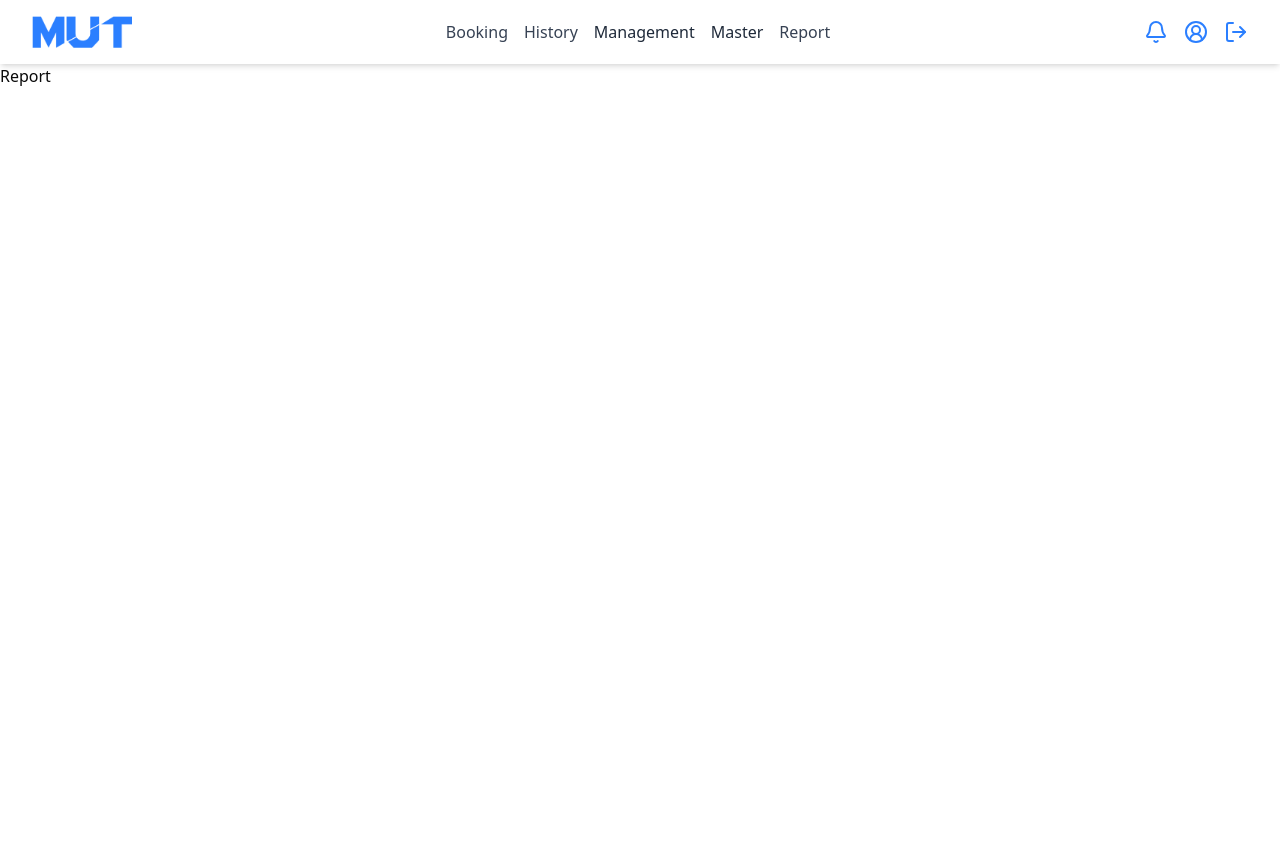
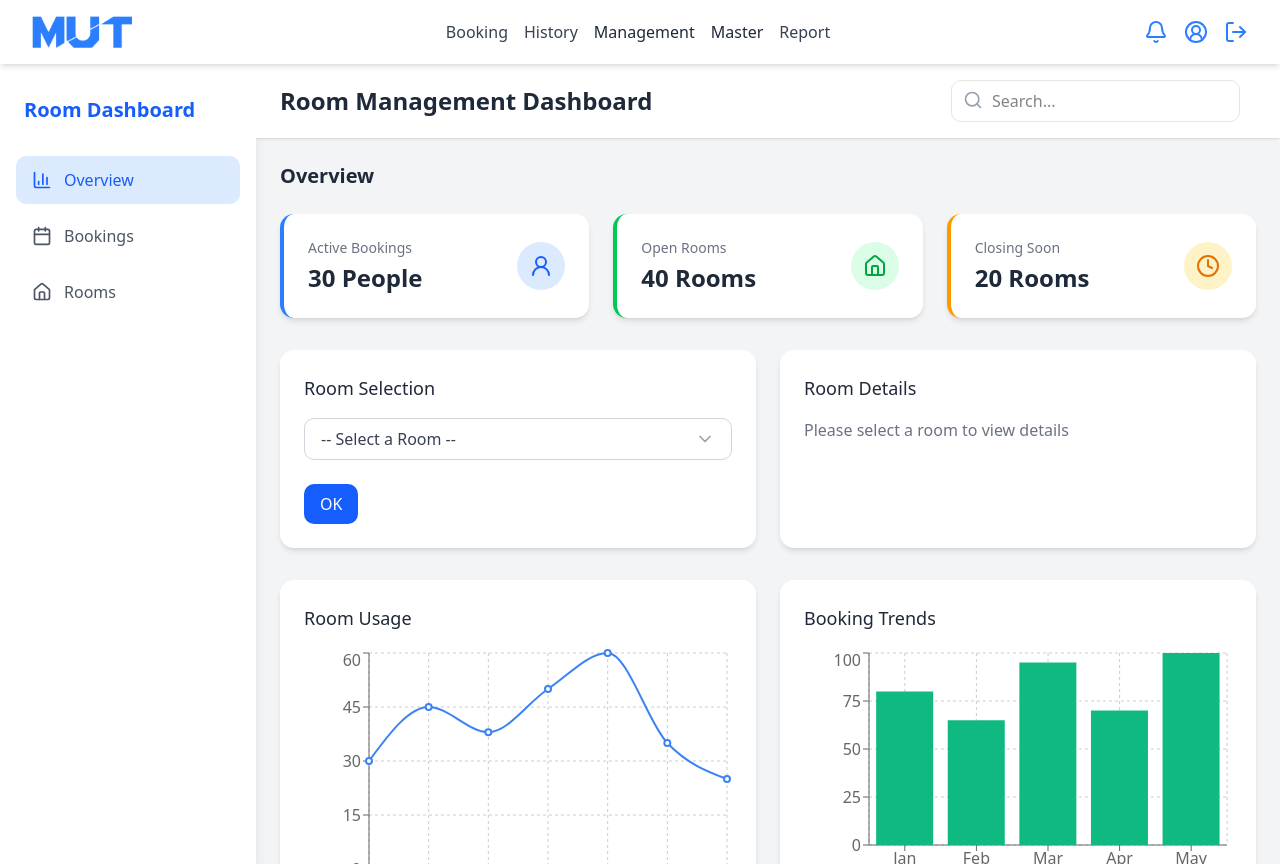
Before and after one commit to Tisarji/Reserve-Project, a Next.js app in the folder reserve-book-repair/: page /report in a window 1280 px wide. Before the commit the page ends 800 px from the top, so only its background shows below. Built offline with nearby package versions, Linux system fonts and the light colour scheme.

Commit message:
update report dashboard

```diff
--- a/reserve-book-repair/package.json
+++ b/reserve-book-repair/package.json
@@ -32,6 +32,7 @@
     "eslint": "^9",
     "eslint-config-next": "15.3.1",
     "prisma": "^6.7.0",
+    "recharts": "^2.15.3",
     "tailwindcss": "^4",
     "tw-animate-css": "^1.2.8",
     "typescript": "^5"
--- a/reserve-book-repair/src/app/(homepage)/searchform/page.tsx
+++ b/reserve-book-repair/src/app/(homepage)/searchform/page.tsx
@@ -170,7 +170,7 @@ const SearchForm = () => {
 							<div className="pt-4">
 								<Button
 									type="submit"
-									className="w-full py-6 bg-gray-900 hover:bg-indigo-700 text-white text-lg font-semibold rounded-lg shadow-md transition duration-300 ease-in-out flex items-center justify-center gap-2"
+									className="w-full py-6 bg-gray-900 hover:bg-indigo-700 text-white text-lg font-semibold rounded-lg shadow-md transition duration-300 ease-in-out flex items-center justify-center gap-2 cursor-pointer"
 								>
 									<Search className="h-5 w-5" />
 									Find Available Rooms
--- a/reserve-book-repair/src/app/report/page.tsx
+++ b/reserve-book-repair/src/app/report/page.tsx
@@ -1,9 +1,293 @@
-import React from 'react'
+"use client";
+
+import React, { useState } from "react";
+import {
+	UserRound,
+	Home,
+	Clock,
+	ChevronDown,
+	Search,
+	BarChart3,
+	Calendar,
+} from "lucide-react";
+
+import {
+	LineChart,
+	Line,
+	XAxis,
+	YAxis,
+	CartesianGrid,
+	Tooltip,
+	ResponsiveContainer,
+	BarChart,
+	Bar,
+	Legend,
+} from "recharts";
 
 function Report() {
-  return (
-	<div>Report</div>
-  )
+	const [selectedRoom, setSelectedRoom] = useState("");
+	const [dropdownOpen, setDropdownOpen] = useState(false);
+	const [activeTab, setActiveTab] = useState("overview");
+
+	const stats = {
+		booking: 30,
+		openRooms: 40,
+		closingRooms: 20,
+	};
+
+	const roomOptions = ["MII101", "MII102", "MII103", "MII104", "MII105"];
+
+	const toggleDropdown = () => {
+		setDropdownOpen(!dropdownOpen);
+	};
+
+	const selectRoom = (room: string): void => {
+		setSelectedRoom(room);
+		setDropdownOpen(false);
+	};
+
+	const roomUsageData = [
+		{ date: "Mon", usage: 30 },
+		{ date: "Tue", usage: 45 },
+		{ date: "Wed", usage: 38 },
+		{ date: "Thu", usage: 50 },
+		{ date: "Fri", usage: 60 },
+		{ date: "Sat", usage: 35 },
+		{ date: "Sun", usage: 25 },
+	];
+
+	const bookingTrendsData = [
+		{ month: "Jan", bookings: 80 },
+		{ month: "Feb", bookings: 65 },
+		{ month: "Mar", bookings: 95 },
+		{ month: "Apr", bookings: 70 },
+		{ month: "May", bookings: 100 },
+	];
+
+	return (
+		<div className="flex h-screen bg-gray-100">
+			<div className="hidden md:flex w-64 flex-col bg-white shadow-lg">
+				<div className="px-6 py-8">
+					<h2 className="text-xl font-bold text-blue-600">Room Dashboard</h2>
+				</div>
+				<nav className="flex-1 px-4 pb-4">
+					<button
+						className={`flex items-center w-full px-4 py-3 mb-2 rounded-lg ${activeTab === "overview"
+							? "bg-blue-100 text-blue-600"
+							: "text-gray-600 hover:bg-gray-100"
+							}`}
+						onClick={() => setActiveTab("overview")}
+					>
+						<BarChart3 className="mr-3 h-5 w-5" />
+						<span>Overview</span>
+					</button>
+					<button
+						className={`flex items-center w-full px-4 py-3 mb-2 rounded-lg ${activeTab === "bookings"
+							? "bg-blue-100 text-blue-600"
+							: "text-gray-600 hover:bg-gray-100"
+							}`}
+						onClick={() => setActiveTab("bookings")}
+					>
+						<Calendar className="mr-3 h-5 w-5" />
+						<span>Bookings</span>
+					</button>
+					<button
+						className={`flex items-center w-full px-4 py-3 mb-2 rounded-lg ${activeTab === "rooms"
+							? "bg-blue-100 text-blue-600"
+							: "text-gray-600 hover:bg-gray-100"
+							}`}
+						onClick={() => setActiveTab("rooms")}
+					>
+						<Home className="mr-3 h-5 w-5" />
+						<span>Rooms</span>
+					</button>
+				</nav>
+			</div>
+			<div className="flex-1 overflow-y-auto">
+				<header className="bg-white shadow-sm">
+					<div className="flex justify-between items-center px-6 py-4">
+						<h1 className="text-2xl font-bold text-gray-800">
+							Room Management Dashboard
+						</h1>
+						<div className="flex items-center">
+							<div className="relative mr-4">
+								<input
+									type="text"
+									placeholder="Search..."
+									className="pl-10 pr-4 py-2 border rounded-lg focus:outline-none focus:ring-2 focus:ring-blue-500"
+								/>
+								<Search className="absolute left-3 top-2.5 h-5 w-5 text-gray-400" />
+							</div>
+						</div>
+					</div>
+				</header>
+
+				<main className="p-6">
+					<div className="mb-8">
+						<h2 className="text-xl font-semibold text-gray-800 mb-6">
+							Overview
+						</h2>
+
+						<div className="grid grid-cols-1 md:grid-cols-3 gap-6">
+							<div className="bg-white rounded-xl shadow-md p-6 border-l-4 border-blue-500">
+								<div className="flex items-center justify-between">
+									<div>
+										<p className="text-sm font-medium text-gray-500">
+											Active Bookings
+										</p>
+										<p className="text-2xl font-bold text-gray-800 mt-1">
+											{stats.booking} People
+										</p>
+									</div>
+									<div className="bg-blue-100 p-3 rounded-full">
+										<UserRound className="h-6 w-6 text-blue-600" />
+									</div>
+								</div>
+							</div>
+
+							<div className="bg-white rounded-xl shadow-md p-6 border-l-4 border-green-500">
+								<div className="flex items-center justify-between">
+									<div>
+										<p className="text-sm font-medium text-gray-500">
+											Open Rooms
+										</p>
+										<p className="text-2xl font-bold text-gray-800 mt-1">
+											{stats.openRooms} Rooms
+										</p>
+									</div>
+									<div className="bg-green-100 p-3 rounded-full">
+										<Home className="h-6 w-6 text-green-600" />
+									</div>
+								</div>
+							</div>
+
+							<div className="bg-white rounded-xl shadow-md p-6 border-l-4 border-amber-500">
+								<div className="flex items-center justify-between">
+									<div>
+										<p className="text-sm font-medium text-gray-500">
+											Closing Soon
+										</p>
+										<p className="text-2xl font-bold text-gray-800 mt-1">
+											{stats.closingRooms} Rooms
+										</p>
+									</div>
+									<div className="bg-amber-100 p-3 rounded-full">
+										<Clock className="h-6 w-6 text-amber-600" />
+									</div>
+								</div>
+							</div>
+						</div>
+					</div>
+
+					<div className="grid grid-cols-1 lg:grid-cols-2 gap-6">
+						<div className="bg-white rounded-xl shadow-md p-6">
+							<h3 className="text-lg font-medium text-gray-800 mb-4">
+								Room Selection
+							</h3>
+
+							<div className="mb-6">
+								<div className="relative">
+									<button
+										onClick={toggleDropdown}
+										className="w-full flex items-center justify-between bg-white border border-gray-300 rounded-lg px-4 py-2 text-gray-700 focus:outline-none focus:border-blue-500 focus:ring-2 focus:ring-blue-200"
+									>
+										<span>{selectedRoom || "-- Select a Room --"}</span>
+										<ChevronDown className="h-5 w-5 text-gray-400" />
+									</button>
+
+									{dropdownOpen && (
+										<div className="absolute z-10 mt-1 w-full bg-white border border-gray-200 rounded-lg shadow-lg">
+											<div className="py-1">
+												{roomOptions.map((room) => (
+													<button
+														key={room}
+														onClick={() => selectRoom(room)}
+														className="w-full text-left px-4 py-2 text-gray-700 hover:bg-blue-50 hover:text-blue-700"
+													>
+														{room}
+													</button>
+												))}
+											</div>
+										</div>
+									)}
+								</div>
+							</div>
+
+							<button className="bg-blue-600 hover:bg-blue-700 text-white font-medium rounded-lg px-4 py-2 transition-colors duration-150">
+								OK
+							</button>
+						</div>
+
+						<div className="bg-white rounded-xl shadow-md p-6">
+							<h3 className="text-lg font-medium text-gray-800 mb-4">
+								Room Details
+							</h3>
+
+							{selectedRoom ? (
+								<div>
+									<p className="text-gray-600 mb-2">
+										Selected Room:{" "}
+										<span className="font-medium text-gray-800">
+											{selectedRoom}
+										</span>
+									</p>
+									<p className="text-gray-600 mb-4">
+										Status:{" "}
+										<span className="inline-block px-2 py-1 text-xs font-medium bg-green-100 text-green-800 rounded-full">
+											Available
+										</span>
+									</p>
+									<button className="bg-blue-600 hover:bg-blue-700 text-white font-medium rounded-lg px-4 py-2 transition-colors duration-150">
+										Book Now
+									</button>
+								</div>
+							) : (
+								<p className="text-gray-500">
+									Please select a room to view details
+								</p>
+							)}
+						</div>
+					</div>
+
+					<div className="mt-8 grid grid-cols-1 lg:grid-cols-2 gap-6">
+						<div className="bg-white rounded-xl shadow-md p-6">
+							<h3 className="text-lg font-medium text-gray-800 mb-4">
+								Room Usage
+							</h3>
+							<div className="h-64">
+								<ResponsiveContainer width="100%" height="100%">
+									<LineChart data={roomUsageData}>
+										<CartesianGrid strokeDasharray="3 3" />
+										<XAxis dataKey="date" />
+										<YAxis />
+										<Tooltip />
+										<Line type="monotone" dataKey="usage" stroke="#3b82f6" strokeWidth={2} />
+									</LineChart>
+								</ResponsiveContainer>
+							</div>
+						</div>
+						<div className="bg-white rounded-xl shadow-md p-6">
+							<h3 className="text-lg font-medium text-gray-800 mb-4">
+								Booking Trends
+							</h3>
+							<div className="h-64">
+								<ResponsiveContainer width="100%" height="100%">
+									<BarChart data={bookingTrendsData}>
+										<CartesianGrid strokeDasharray="3 3" />
+										<XAxis dataKey="month" />
+										<YAxis />
+										<Tooltip />
+										<Legend />
+										<Bar dataKey="bookings" fill="#10b981" />
+									</BarChart>
+								</ResponsiveContainer>
+							</div>
+						</div>
+					</div>
+				</main>
+			</div>
+		</div>
+	);
 }
 
-export default Report
+export default Report;
```
Also changed, not shown: 1 other file (tests, documents, lock files or other folders).
